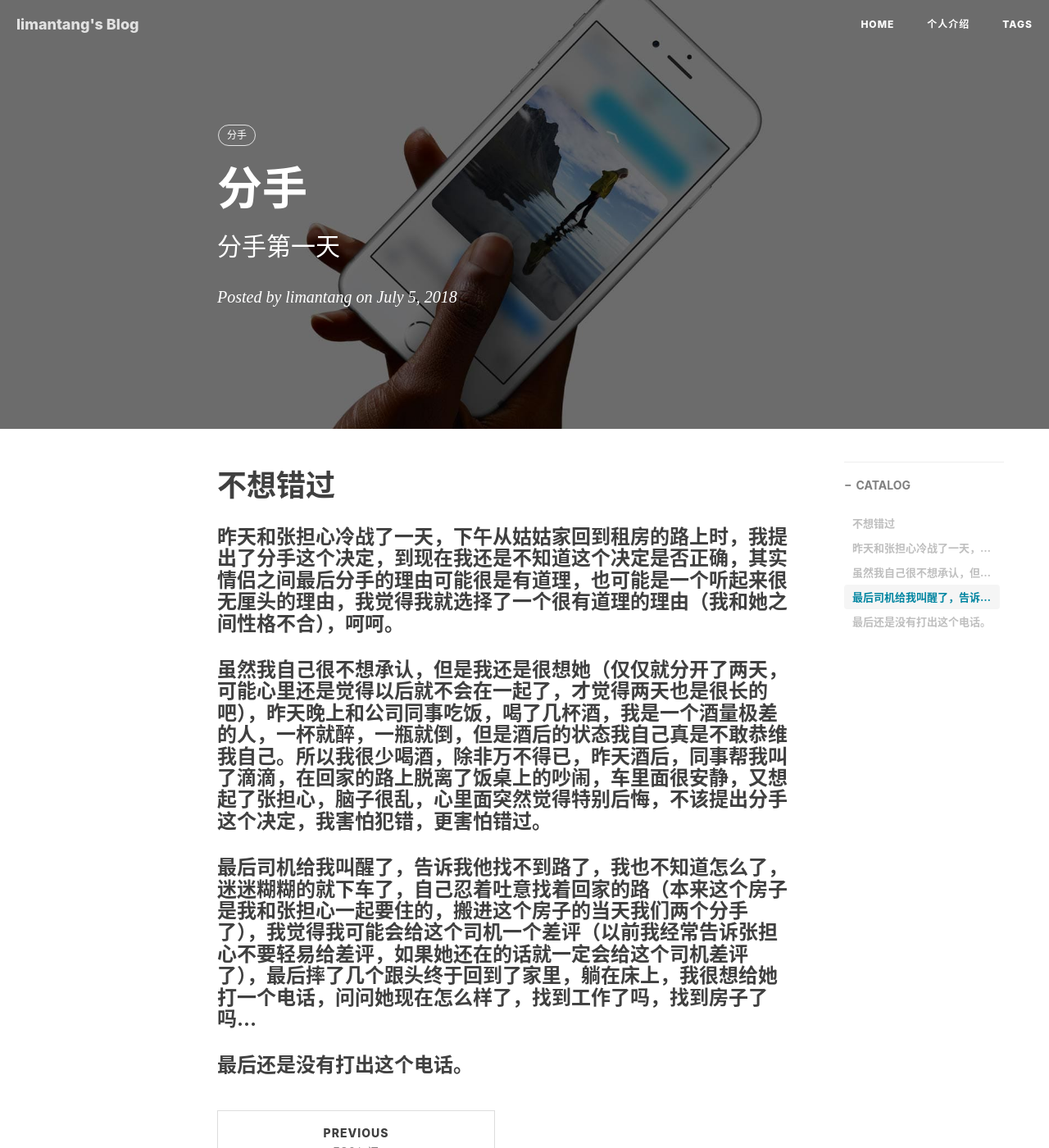
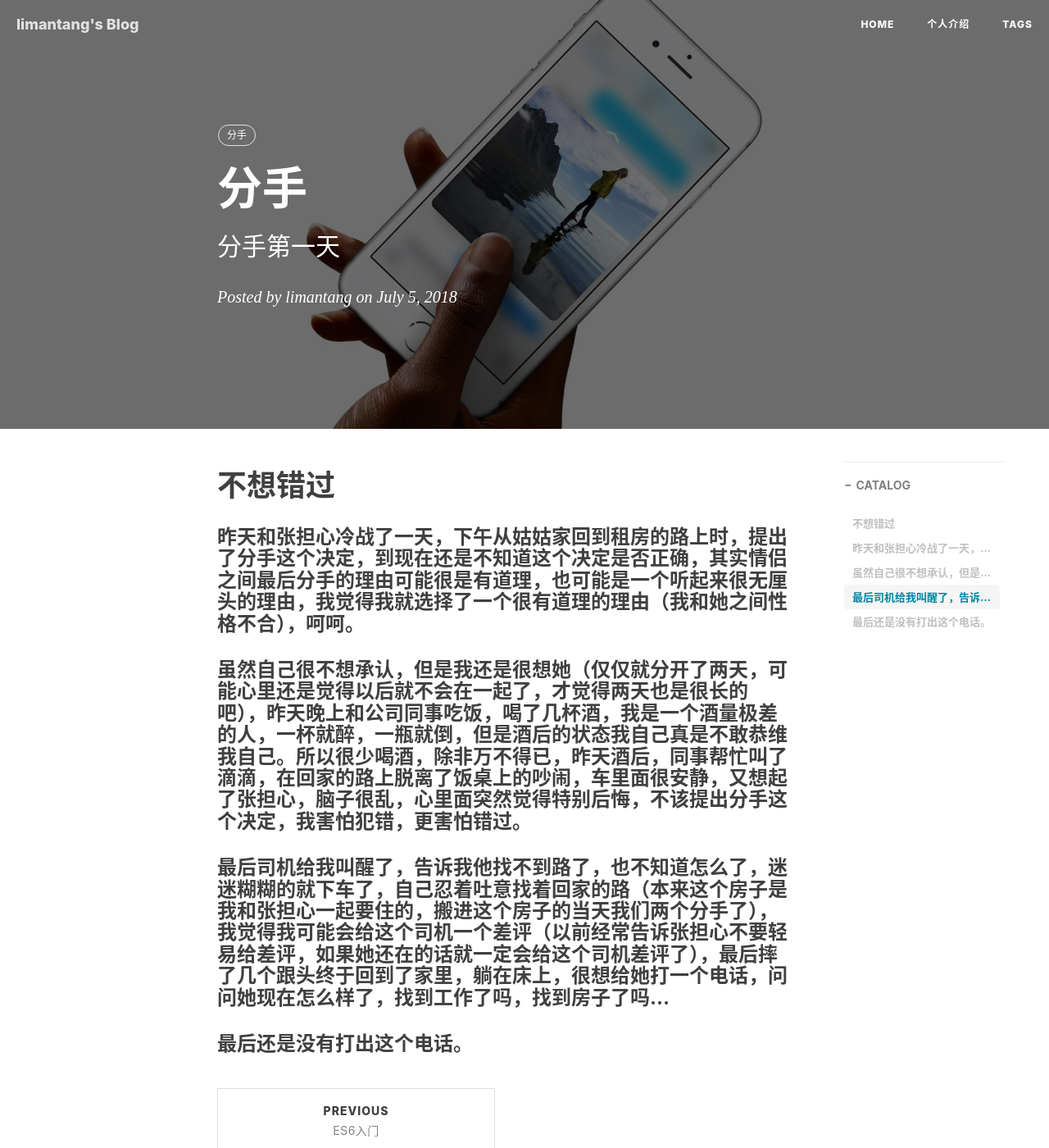
Before and after one commit to echoheart/echoheart.github.io, a Jekyll site: the page built from _posts/2018-07-05-分手第一天.md, in a window 1280 px wide and 1400 px high. Shown: the whole window at 82% size. Built offline with Jekyll 4.4.1, drawn with Linux system fonts in a browser that asks for light colours; nearby versions of some CDN libraries; comment, search, counter and statistics services are not loaded.

Commit message:
break up day 1

```diff
--- a/_posts/2018-07-05-分手第一天.md
+++ b/_posts/2018-07-05-分手第一天.md
@@ -11,7 +11,7 @@ tags:
 ---
 
 # 不想错过
-### 昨天和张担心冷战了一天，下午从姑姑家回到租房的路上时，我提出了分手这个决定，到现在我还是不知道这个决定是否正确，其实情侣之间最后分手的理由可能很是有道理，也可能是一个听起来很无厘头的理由，我觉得我就选择了一个很有道理的理由（我和她之间性格不合），呵呵。
-### 虽然我自己很不想承认，但是我还是很想她（仅仅就分开了两天，可能心里还是觉得以后就不会在一起了，才觉得两天也是很长的吧），昨天晚上和公司同事吃饭，喝了几杯酒，我是一个酒量极差的人，一杯就醉，一瓶就倒，但是酒后的状态我自己真是不敢恭维我自己。所以我很少喝酒，除非万不得已，昨天酒后，同事帮我叫了滴滴，在回家的路上脱离了饭桌上的吵闹，车里面很安静，又想起了张担心，脑子很乱，心里面突然觉得特别后悔，不该提出分手这个决定，我害怕犯错，更害怕错过。
-### 最后司机给我叫醒了，告诉我他找不到路了，我也不知道怎么了，迷迷糊糊的就下车了，自己忍着吐意找着回家的路（本来这个房子是我和张担心一起要住的，搬进这个房子的当天我们两个分手了），我觉得我可能会给这个司机一个差评（以前我经常告诉张担心不要轻易给差评，如果她还在的话就一定会给这个司机差评了），最后摔了几个跟头终于回到了家里，躺在床上，我很想给她打一个电话，问问她现在怎么样了，找到工作了吗，找到房子了吗...
+### 昨天和张担心冷战了一天，下午从姑姑家回到租房的路上时，提出了分手这个决定，到现在还是不知道这个决定是否正确，其实情侣之间最后分手的理由可能很是有道理，也可能是一个听起来很无厘头的理由，我觉得我就选择了一个很有道理的理由（我和她之间性格不合），呵呵。
+### 虽然自己很不想承认，但是我还是很想她（仅仅就分开了两天，可能心里还是觉得以后就不会在一起了，才觉得两天也是很长的吧），昨天晚上和公司同事吃饭，喝了几杯酒，我是一个酒量极差的人，一杯就醉，一瓶就倒，但是酒后的状态我自己真是不敢恭维我自己。所以很少喝酒，除非万不得已，昨天酒后，同事帮忙叫了滴滴，在回家的路上脱离了饭桌上的吵闹，车里面很安静，又想起了张担心，脑子很乱，心里面突然觉得特别后悔，不该提出分手这个决定，我害怕犯错，更害怕错过。
+### 最后司机给我叫醒了，告诉我他找不到路了，也不知道怎么了，迷迷糊糊的就下车了，自己忍着吐意找着回家的路（本来这个房子是我和张担心一起要住的，搬进这个房子的当天我们两个分手了），我觉得我可能会给这个司机一个差评（以前经常告诉张担心不要轻易给差评，如果她还在的话就一定会给这个司机差评了），最后摔了几个跟头终于回到了家里，躺在床上，很想给她打一个电话，问问她现在怎么样了，找到工作了吗，找到房子了吗...
 ### 最后还是没有打出这个电话。
```
